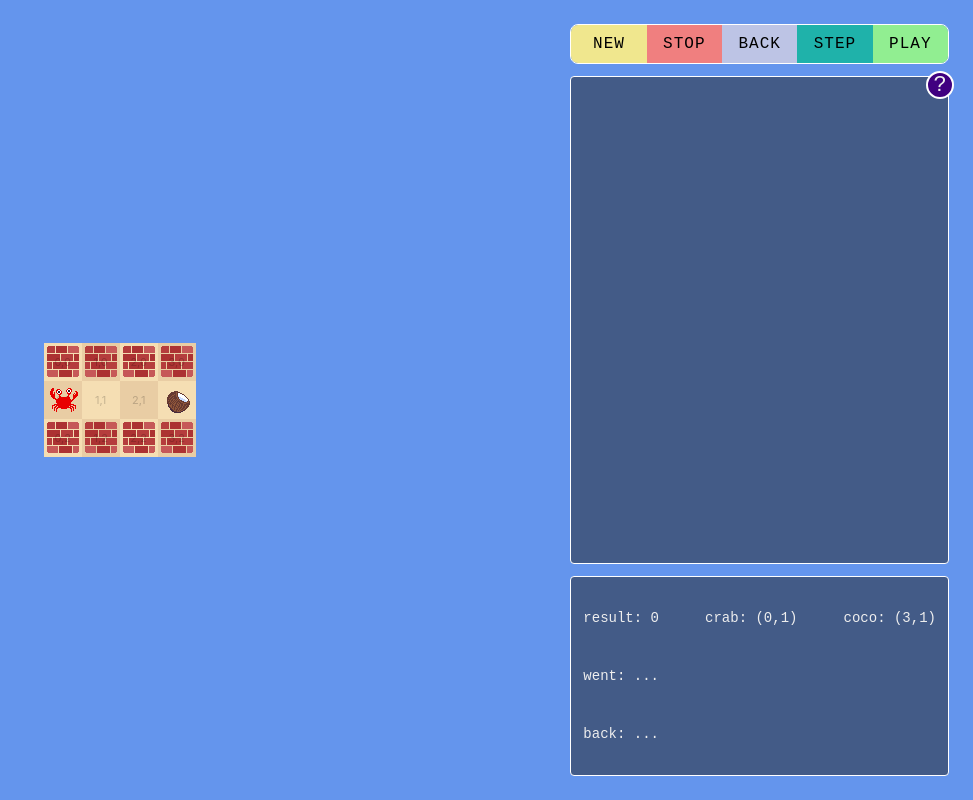
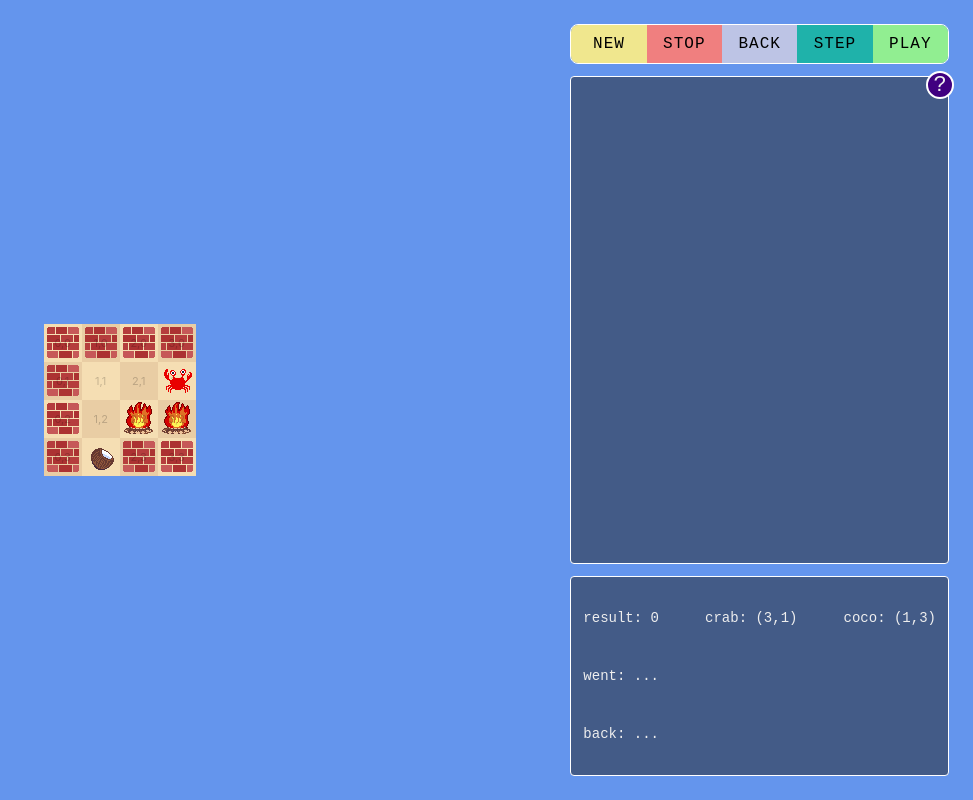
Before and after one commit to thechildrens/maze, a React (Create React App) app: page / in a window 1280 px wide. Shown: the whole page, without its empty margins (307-1280 px from the left). Built offline with nearby package versions, Linux system fonts and the light colour scheme.

Commit message:
fix interval stop

```diff
--- a/src/app.tsx
+++ b/src/app.tsx
@@ -228,6 +228,14 @@ function App() {
     }
   }, [intv, setIntv])
 
+  // stop if cooked or win
+  useEffect(() => {
+    if (intv && (state.win || state.cooked)) {
+      clearInterval(intv)
+      setIntv(0)
+    }
+  }, [state.cooked, state.win])
+
   const nextLevel = useCallback(() => {
     stopPlay()
     setProgress(p => ({ level: p.level + 1 }))
@@ -255,15 +263,11 @@ function App() {
 
   const startPlay = useCallback(() => {
     if (intv !== 0) return
-    const interval = setInterval(() => {
+    const interval = setInterval(function () {
       dispatch({ type: 'step' })
-      if (state.win) {
-        clearInterval(intv)
-        setIntv(0)
-      }
     }, 1000)
     setIntv(interval)
-  }, [state, intv, setIntv])
+  }, [intv, setIntv])
 
   const clickTut = useCallback(() => {
     setShowTut(true)
--- a/src/levels.ts
+++ b/src/levels.ts
@@ -1,4 +1,14 @@
 export const LEVELS = [
+  {
+    crab: { x: 3, y: 1 },
+    coco: { x: 1, y: 3 },
+    tiles: [
+      [1, 1, 1, 1],
+      [1, 0, 0, 0],
+      [1, 0, 3, 3],
+      [1, 0, 1, 1],
+    ],
+  },
   {
     crab: { x: 0, y: 1 },
     coco: { x: 3, y: 1 },
@@ -28,14 +38,4 @@ export const LEVELS = [
       [1, 0, 1, 2],
     ],
   },
-  {
-    crab: { x: 3, y: 1 },
-    coco: { x: 1, y: 3 },
-    tiles: [
-      [1, 1, 1, 1],
-      [3, 0, 0, 0],
-      [1, 0, 1, 1],
-      [1, 0, 1, 2],
-    ],
-  },
 ]
```
